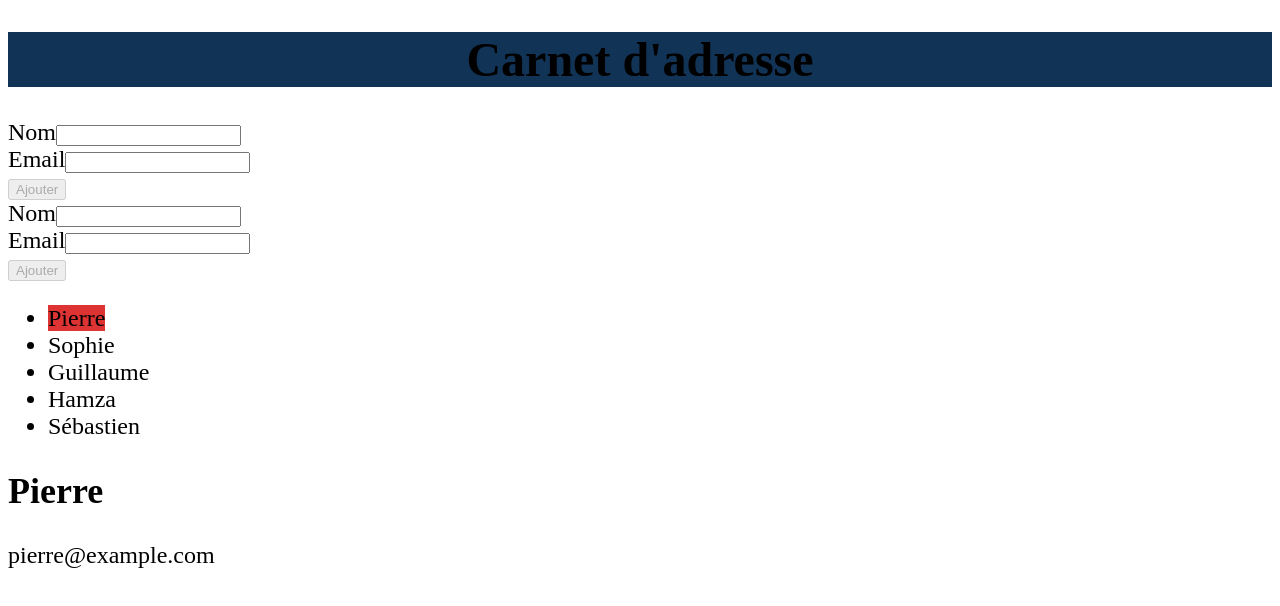
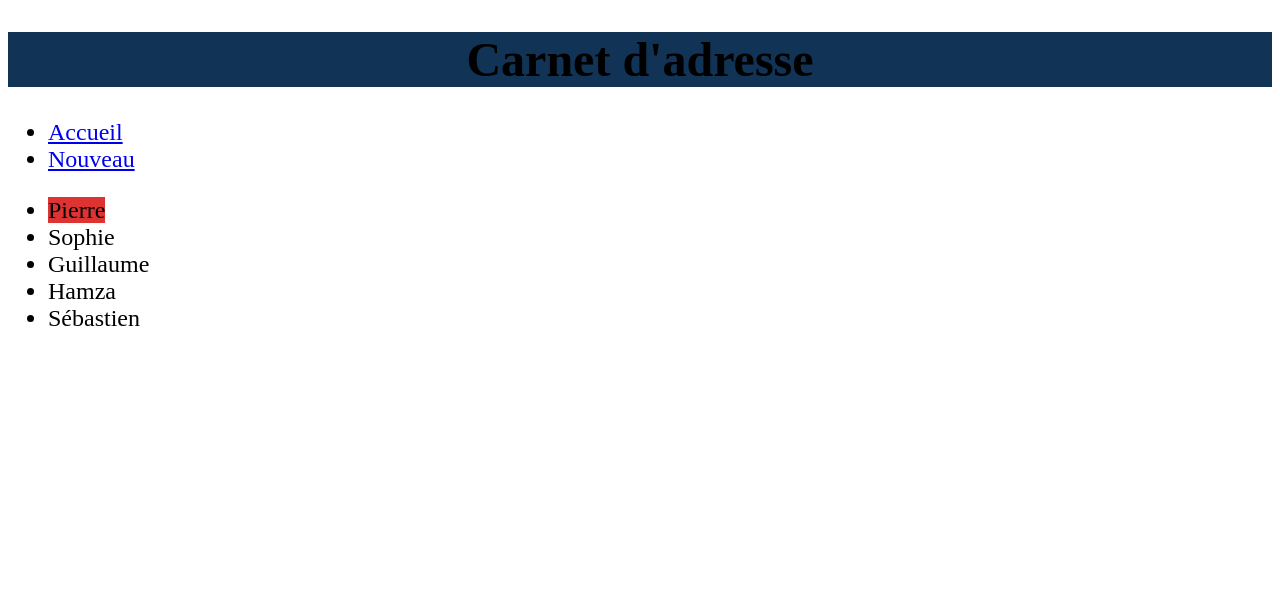
Before and after one commit to pbreteche/ng210208, an Angular app: page / in a window 1280 px wide. Shown: the top 606 px of the page. Built offline with nearby package versions, Linux system fonts and the light colour scheme.

Commit message:
first static routes

```diff
--- a/src/app/app.component.html
+++ b/src/app/app.component.html
@@ -1,9 +1,10 @@
 <h1>{{ title }}</h1>
 
-<app-contact-reactive-form></app-contact-reactive-form>
+<nav>
+    <ul>
+        <li><a routerLink="/">Accueil</a></li>
+        <li><a routerLink="/nouveau">Nouveau</a></li>
+    </ul>
+</nav>
 
-<app-contact-new-form></app-contact-new-form>
-
-<app-contact-nav (onSelect)="setCurrent($event)"></app-contact-nav>
-
-<app-contact-detail [contact]="current"></app-contact-detail>
+<router-outlet></router-outlet>
```
Also changed, not shown: src/app/routing/routing.module.ts (+7 -1 lines).
